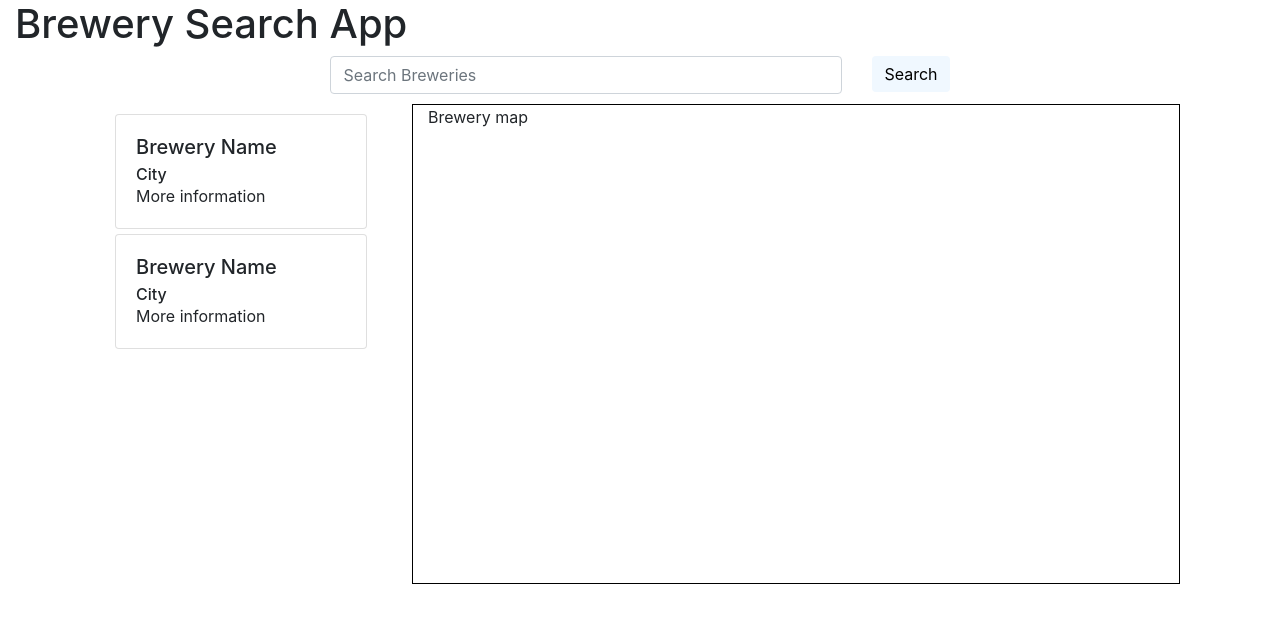
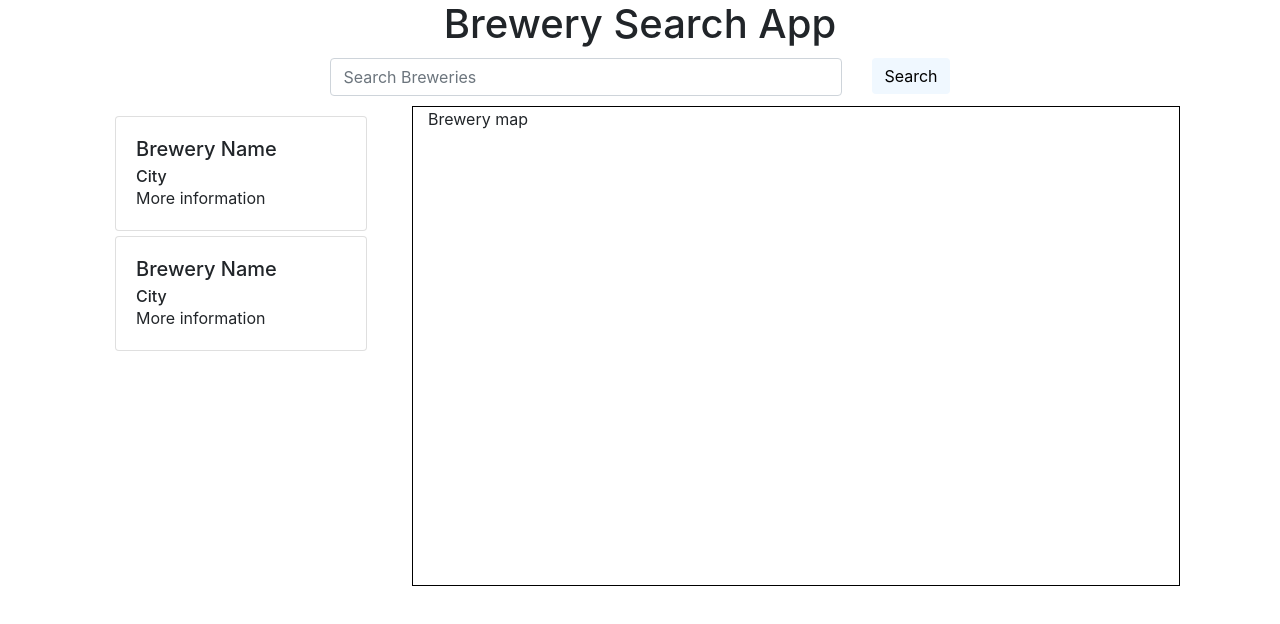
Before and after one commit to hcuellar-coder/brewery-search-app, a React (Create React App) app in the folder Brewery Search App/client/: page / in a window 1280 px wide. Shown: the top 624 px of the page. Built offline with nearby package versions, Linux system fonts and the light colour scheme.

Commit message:
centering header

```diff
--- a/Brewery Search App/client/src/App.css
+++ b/Brewery Search App/client/src/App.css
@@ -48,10 +48,14 @@ html, body, #root{
     width: 60vw;
 }
 
-
-
 #home-container {
     height: 100%;
+}
+
+#home-header {
+    display: flex;
+    justify-content: center;
+    margin-bottom: 10px;
 }
 
 #search-bar-row {
--- a/Brewery Search App/client/src/Components/Home.js
+++ b/Brewery Search App/client/src/Components/Home.js
@@ -6,7 +6,7 @@ import Container from 'react-bootstrap/Container'
 function Home() {
     return (
         <Container fluid id="home-container">
-            <h1 className='home-header'>Brewery Search App</h1>
+            <h1 id='home-header'>Brewery Search App</h1>
             <SearchBar />
             <BreweryDisplay />
         </Container>
```
